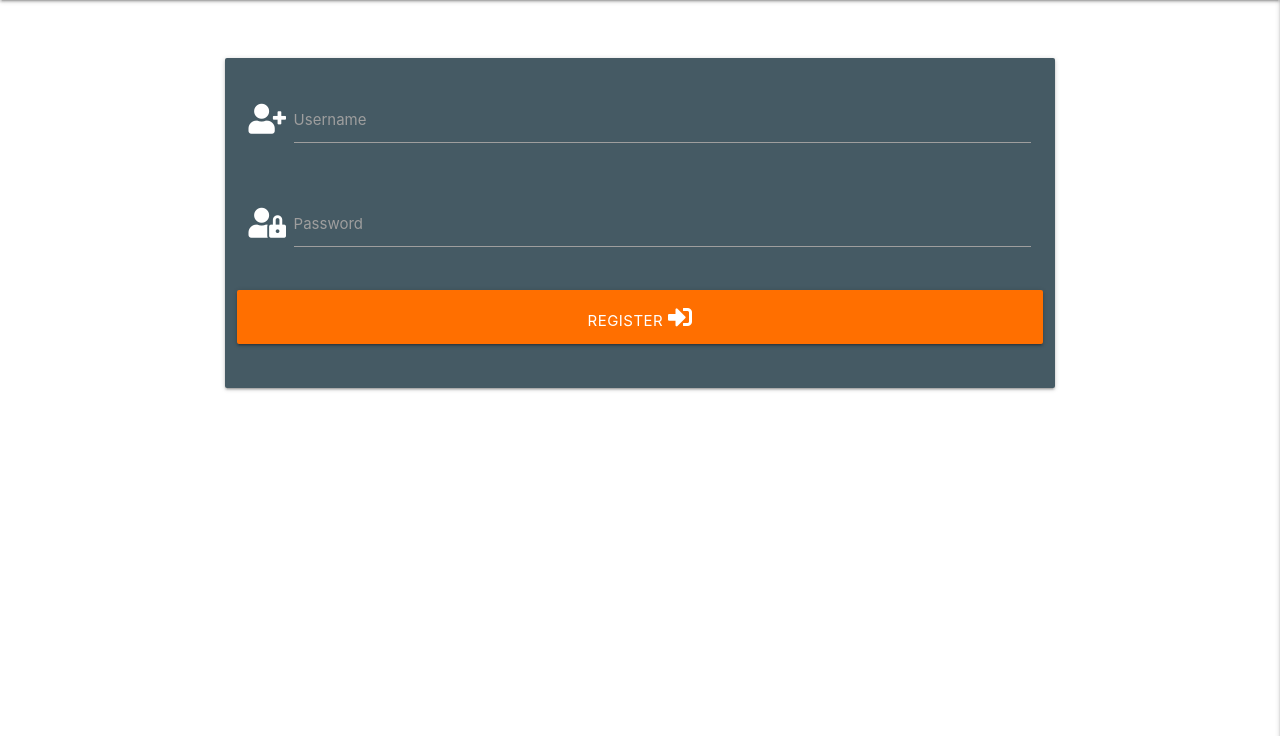
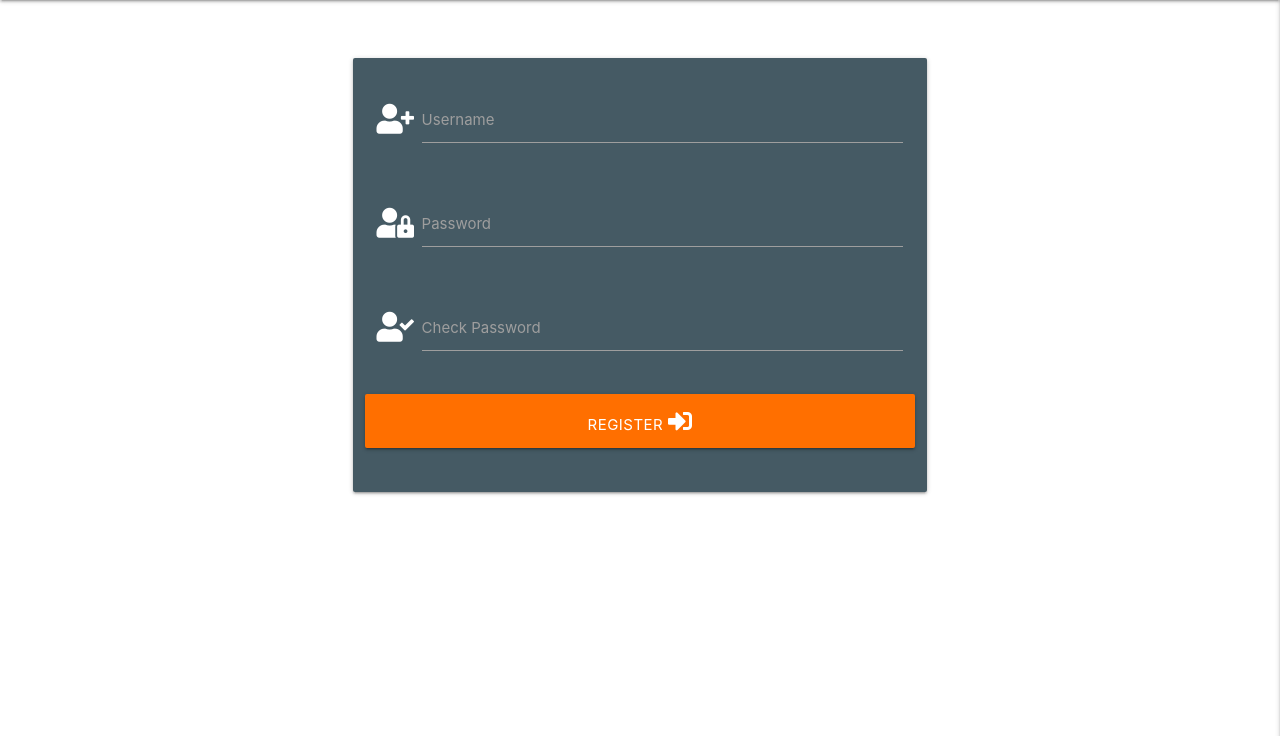
Before and after one commit to vinnieOrdobas/Code-Institute-MS3-team-tracker, a Flask app: page /register in a window 1280 px wide. Shown: the part 64-800 px from the top of the page. Run offline with Flask 2, Linux system fonts and the light colour scheme; some libraries are stand-ins or nearby versions.

Commit message:
Add Register functionality

```diff
--- a/app.py
+++ b/app.py
@@ -32,6 +32,30 @@ def get_trainings():
 
 @app.route("/register", methods=['GET', 'POST'])
 def register():
+    if request.method == "POST":
+        # check if username already exists in db
+        existing_user = mongo.db.users.find_one(
+            {'username': request.form.get('username').lower()})
+        if existing_user:
+            flash('Username already exists')
+            return redirect(url_for('register'))
+
+        password = request.form.get('password')
+        check_password = request.form.get('check_password')
+
+        if password == check_password:
+            register = {
+                'username': request.form.get('username').lower(),
+                'password': generate_password_hash(
+                            request.form.get('password'), salt_length=7)
+            }
+            mongo.db.users.insert_one(register)
+            # put the new user into 'session' cookie
+            session["user"] = request.form.get('username').lower()
+            flash('Registration Successful!')
+        else:
+            flash("Password doesn't match!")
+            return redirect(url_for('register'))
     return render_template("register.html")
 
 
--- a/static/css/style.css
+++ b/static/css/style.css
@@ -1,3 +1,7 @@
 .register-card {
     margin-top: 50px;
 }
+
+.flashes h4 {
+    line-height: 2;
+}
--- a/templates/base.html
+++ b/templates/base.html
@@ -43,10 +43,25 @@
             <li><a href="{{ url_for('register') }}">Register</a></li>
         </ul>
     </header>
-    {% block content %}
 
-    {% endblock %}
+    <section>
+        <!-- flash messages -->
+        {% with messages = get_flashed_messages() %}
+            {% if messages %}
+                {% for message in messages %}
+                    <div class="row flashes">
+                        <h4 class="center-align">{{ message }}</h4>
+                    </div>
+                {% endfor %}
+            {% endif %}
+        {% endwith %}
+    </section>
 
+    <main class="container">
+        {% block content %}
+
+        {% endblock %}
+    </main>
     <script src="https://code.jquery.com/jquery-3.6.0.min.js" integrity="sha256-/xUj+3OJU5yExlq6GSYGSHk7tPXikynS7ogEvDej/m4=" crossorigin="anonymous"></script>
     <script src="https://cdnjs.cloudflare.com/ajax/libs/materialize/1.0.0/js/materialize.min.js"></script>
     <script src="{{ url_for('static', filename='js/script.js') }}"></script>
--- a/templates/register.html
+++ b/templates/register.html
@@ -8,7 +8,8 @@
                 <div class="row">
                     <div class="input-field col s12">
                         <i class="fas fa-user-plus prefix white-text text-darken-4"></i>
-                        <input id="username" name="username" type="text" class="validate">
+                        <input id="username" name="username" type="text" inlength="5"
+                         maxlength="15" pattern="^[a-zA-z0-9]{5,15}$" class="validate" required>
                         <label for="username">Username</label>
                     </div>
                 </div>
@@ -16,8 +17,17 @@
                 <div class="row">
                     <div class="input-field col s12">
                         <i class="fas fa-user-lock prefix white-text text-darken-4"></i>
-                        <input id="password" name="password" type="password" class="validate">
+                        <input id="password" name="password" type="password" minlength="5"
+                         maxlength="15" pattern="^[a-zA-z0-9]{5,15}$" class="validate" required>
                         <label for="password">Password</label>
+                    </div>
+                </div>
+                <div class="row">
+                    <div class="input-field col s12">
+                        <i class="fas fa-user-check prefix white-text text-darken-4"></i>
+                        <input id="check_password" name="check_password" type="password" minlength="5"
+                         maxlength="15" class="validate" required>
+                        <label for="check_password">Check Password</label>
                     </div>
                 </div>
                 <!-- register button-->
```
